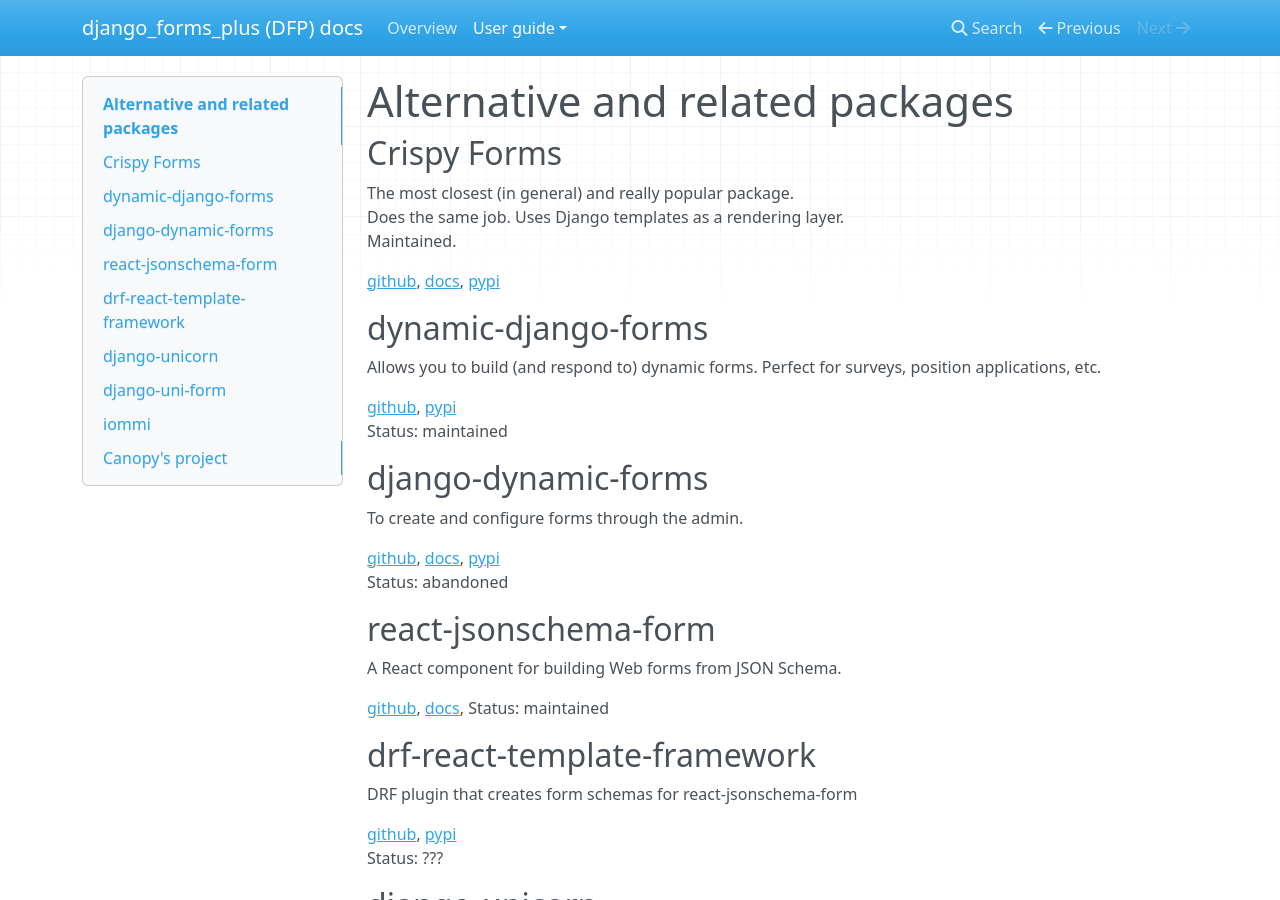
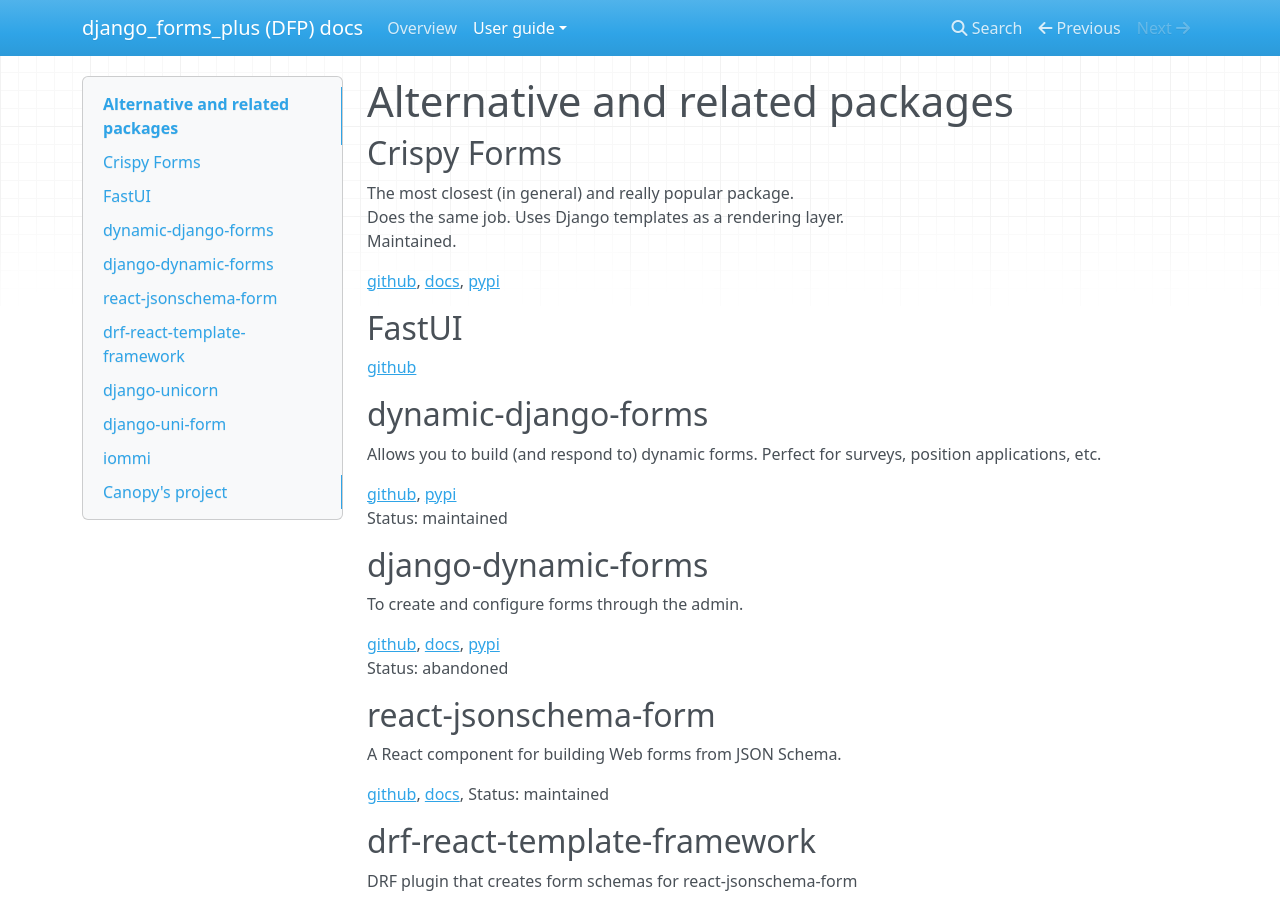
Before and after one commit to versusbassz/django_forms_plus, an MkDocs documentation site: the page built from docs/user-guide/alternatives.md, in a window 1280 px wide and 900 px high. Built offline with MkDocs 1.6.1, drawn with Linux system fonts in a browser that asks for light colours; nearby versions of some CDN libraries.

Commit message:
docs: Add FastUI to alternatives.md

```diff
--- a/docs/user-guide/alternatives.md
+++ b/docs/user-guide/alternatives.md
@@ -8,6 +8,12 @@ Maintained.
 [github](https://github.com/django-crispy-forms/django-crispy-forms),
 [docs](https://django-crispy-forms.readthedocs.io/en/latest/),
 [pypi](https://pypi.org/project/django-crispy-forms/)
+
+
+## FastUI
+
+[github](https://github.com/pydantic/FastUI)
+
 
 ## dynamic-django-forms
 Allows you to build (and respond to) dynamic forms. Perfect for surveys, position applications, etc.
```
